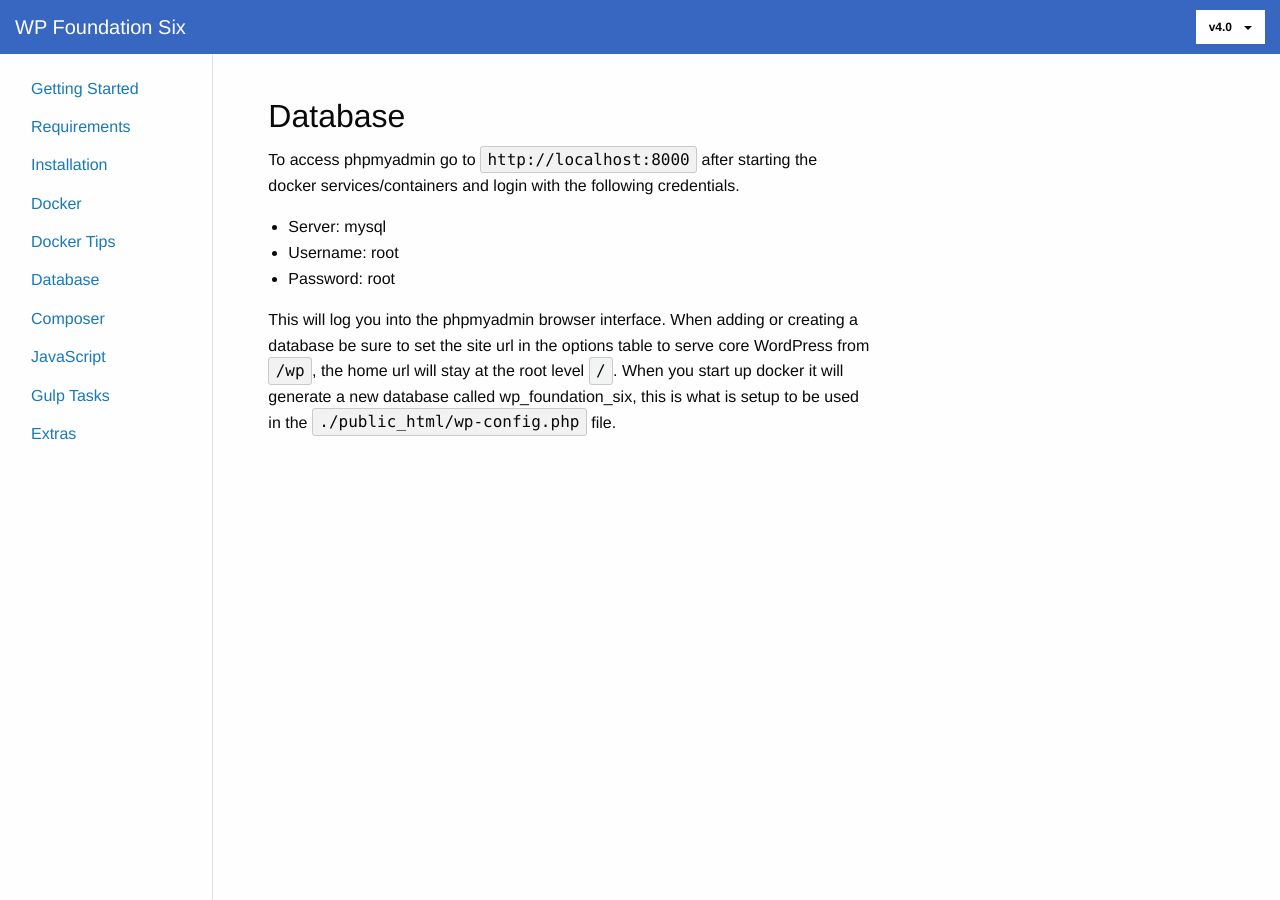
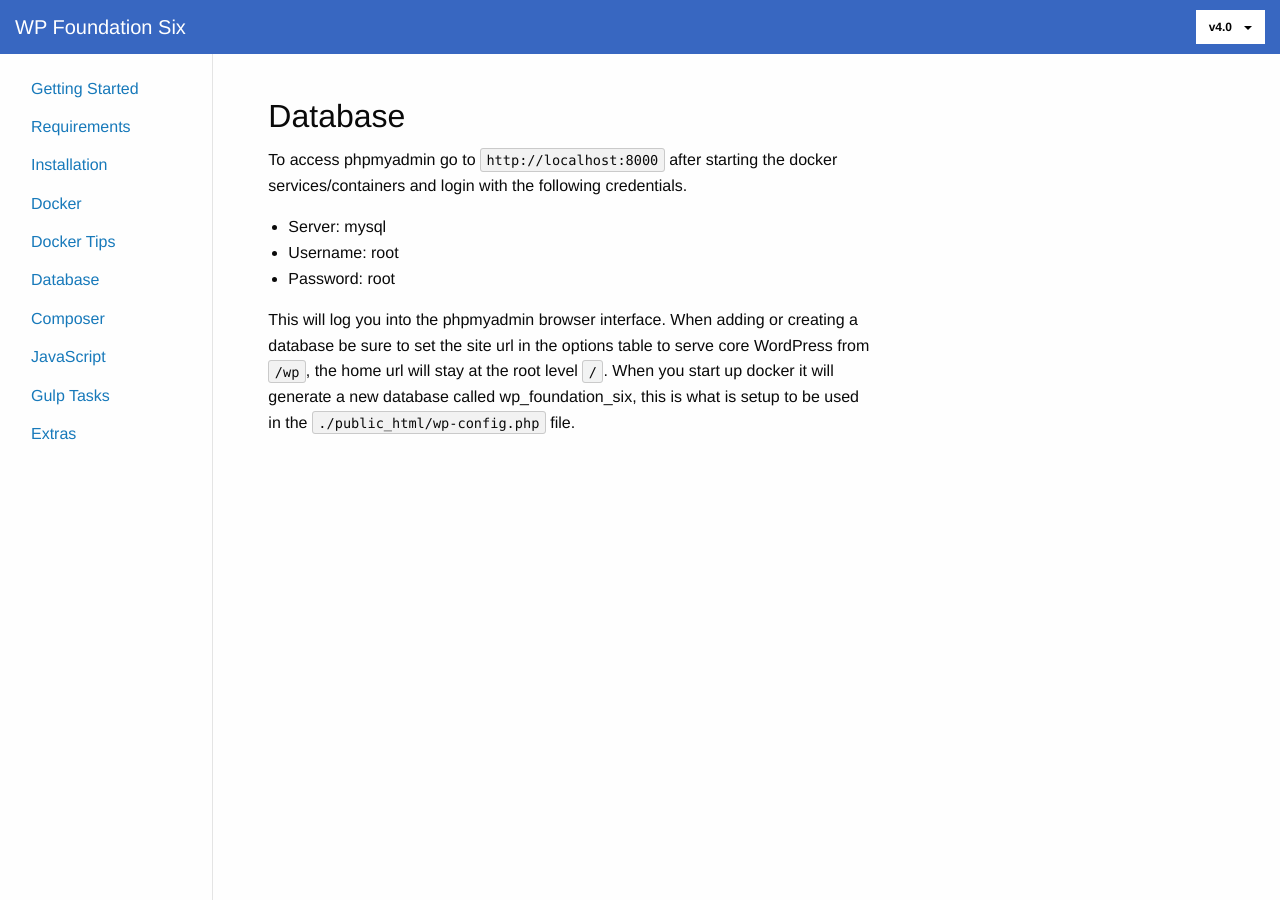
Before and after one commit to Blake-C/wp-foundation-six, a Jekyll site: the page built from docs/4.0/database/index.md, in a window 1280 px wide. Built offline with Jekyll 4.4.1, drawn with Linux system fonts in a browser that asks for light colours; nearby versions of some CDN libraries.

Commit message:
[scss] Adjusted inline code snippets
Signed-off-by: Blake Cerecero <Blake@DigitalBlake.com>

```diff
--- a/_sass/_code.scss
+++ b/_sass/_code.scss
@@ -24,3 +24,9 @@
 		background: rgba($black, 0);
 	}
 }
+
+p {
+	code {
+		font-size: 85%;
+	}
+}
```
